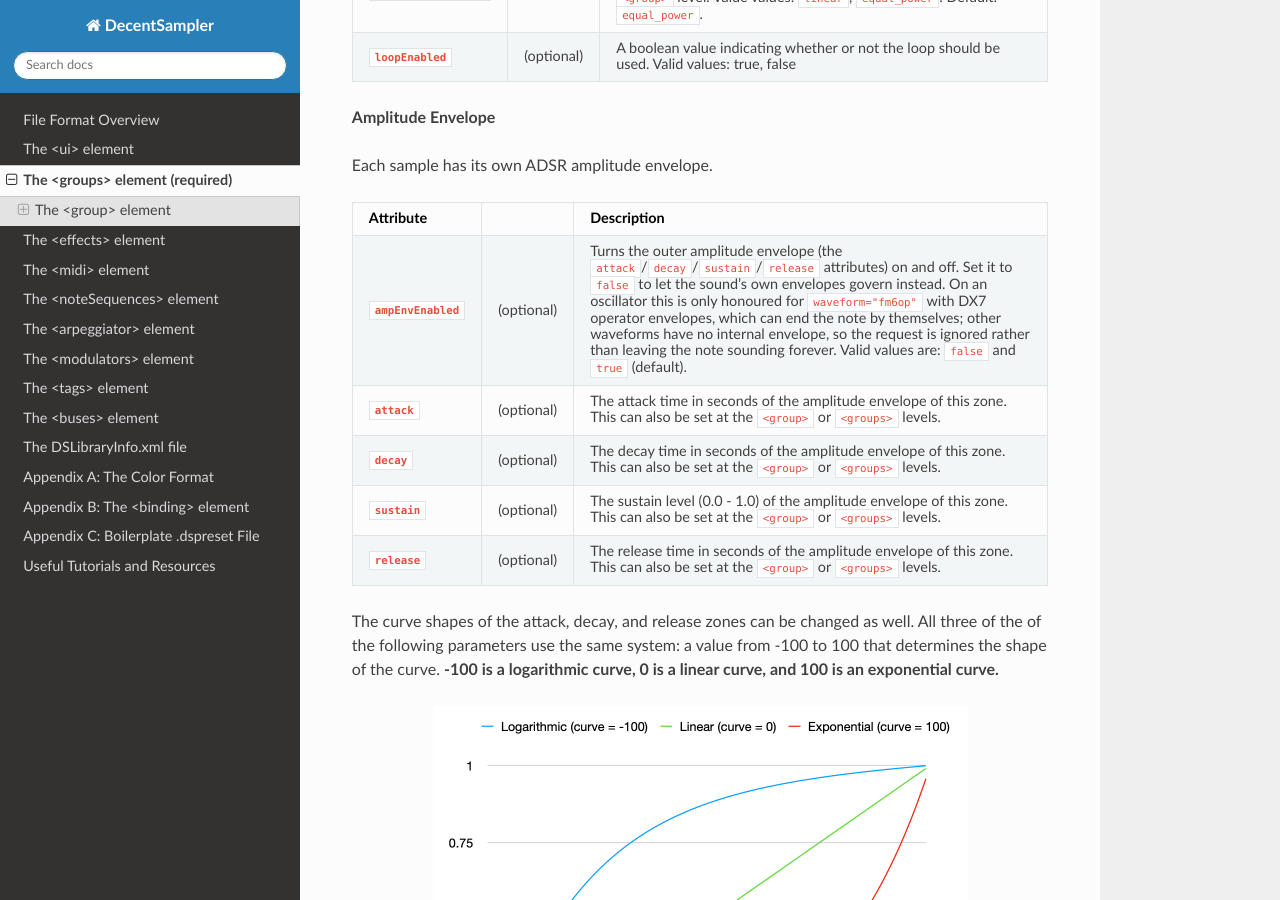
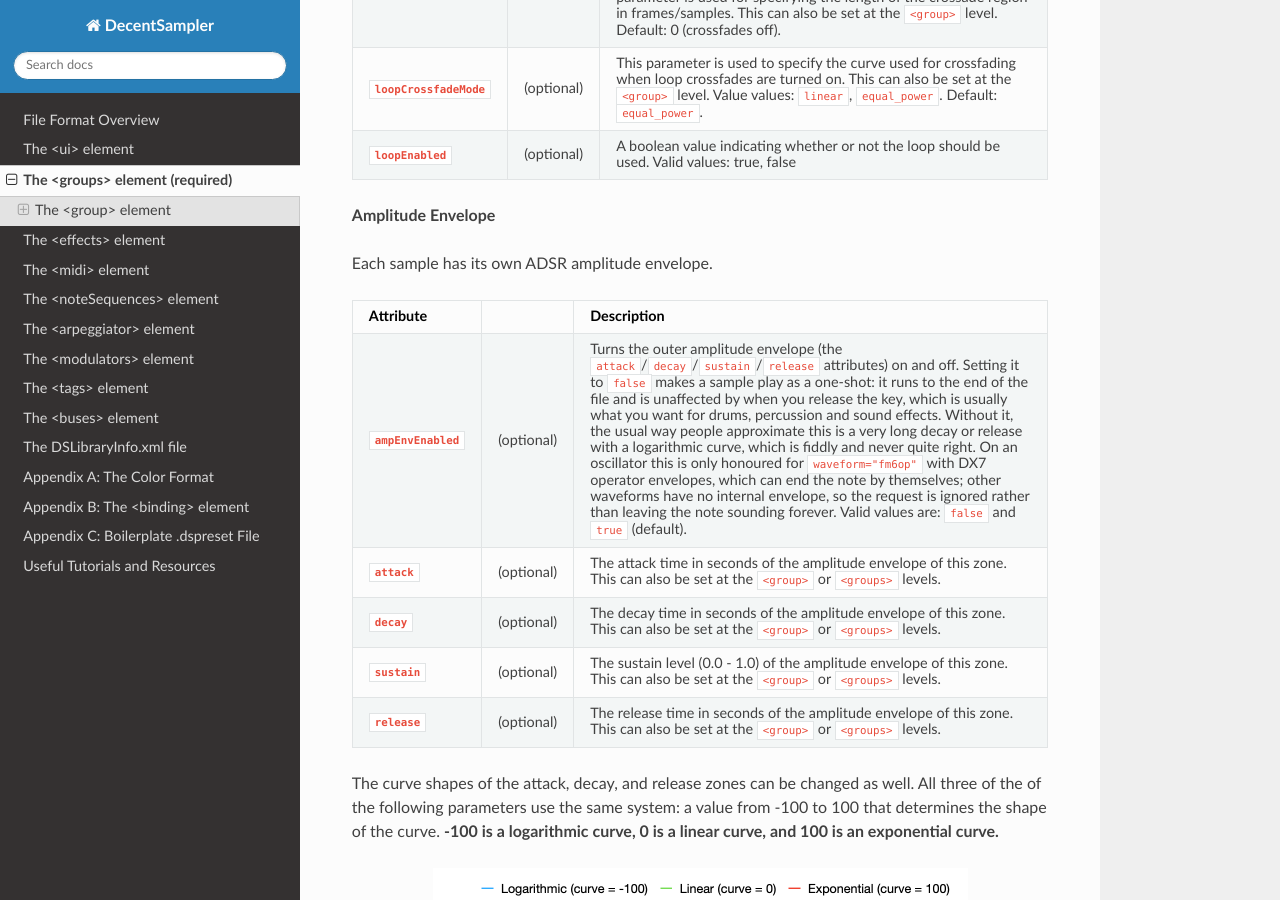
Before and after one commit to DecentSamples/DecentSampler-Developers-Guide, a Sphinx documentation site: the page built from docs/source/the-groups-element.md, in a window 1280 px wide and 900 px high, scrolled down 4681 px. Built offline with Sphinx 7.4.7 and the Read the Docs theme 3.1.0, drawn with Linux system fonts in a browser that asks for light colours; some of the changed text lies outside the part shown.

Commit message:
Explain what ampEnvEnabled actually does for samples
The attribute was documented, but only on the sample element and only in
terms of oscillators letting "the sound's own envelopes govern". The thing
people are looking for when they find it, that a sample plays all the way to
the end regardless of when the key is released, was stated nowhere except an
appendix row for the corresponding binding.

Reworded the sample entry to lead with the one-shot behaviour, and added the
attribute to the group table, where it also works and wasn't listed at all.

Came up at https://www.decentsamples.com/qa/673

```diff
--- a/docs/source/the-groups-element.md
+++ b/docs/source/the-groups-element.md
@@ -36,6 +36,7 @@ Samples and oscillators live in groups. There can be many group elements under t
 | **`pitchKeyTrack`** | A number from 0.0 to 1.0. 0 means that the pitch will stay the same regardless of what note is played. 1 means that the pitch will increase by one semitone when the note increases by one semitone (normal key pitch tracking). Applies to all samples and oscillators in the group. Default: 1 | (optional) |
 | **`glideTime`** | The glide/portamento time in seconds for samples and oscillators in this group. A value of 0.0 means no portamento. Can be overridden at the \`<sample>\` level. Inherits from \`<groups>\` level if not specified. Default: 0.0 | (optional) |
 | **`glideMode`** | Controls the glide/portamento behavior for samples and oscillators in this group. Possible values: \`always\` (glide is always performed), \`legato\` (glide only when transitioning from one note to another), \`off\` (no glide). Inherits from \`<groups>\` level if not specified. Default: \`legato\` | (optional) |
+| **`ampEnvEnabled`** | Turns the outer amplitude envelope on and off for everything in this group. Setting it to `false` makes the group's samples play as one-shots, running to the end of the file regardless of when the key is released. Can also be set per sample. Possible values: true, false. Default: true | (optional) |
 
 ### The &lt;sample&gt; element
 
@@ -85,7 +86,7 @@ Each sample has its own ADSR amplitude envelope.
 
 | Attribute         |            | Description       |
 |-------------------|------------| ------------------|
-| **`ampEnvEnabled`**      | (optional) | Turns the outer amplitude envelope (the `attack`/`decay`/`sustain`/`release` attributes) on and off. Set it to `false` to let the sound's own envelopes govern instead. On an oscillator this is only honoured for `waveform="fm6op"` with DX7 operator envelopes, which can end the note by themselves; other waveforms have no internal envelope, so the request is ignored rather than leaving the note sounding forever. Valid values are: `false` and `true` (default).  |
+| **`ampEnvEnabled`**      | (optional) | Turns the outer amplitude envelope (the `attack`/`decay`/`sustain`/`release` attributes) on and off. Setting it to `false` makes a sample play as a one-shot: it runs to the end of the file and is unaffected by when you release the key, which is usually what you want for drums, percussion and sound effects. Without it, the usual way people approximate this is a very long decay or release with a logarithmic curve, which is fiddly and never quite right. On an oscillator this is only honoured for `waveform="fm6op"` with DX7 operator envelopes, which can end the note by themselves; other waveforms have no internal envelope, so the request is ignored rather than leaving the note sounding forever. Valid values are: `false` and `true` (default).  |
 | **`attack`**      | (optional) | The attack time in seconds of the amplitude envelope of this zone. This can also be set at the `<group>` or `<groups>` levels.  |
 | **`decay`**       | (optional) | The decay time in seconds of the amplitude envelope of this zone.  This can also be set at the `<group>` or `<groups>` levels.  |
 | **`sustain`**     | (optional) | The sustain level (0.0 - 1.0) of the amplitude envelope of this zone.  This can also be set at the `<group>` or `<groups>` levels. |
```
